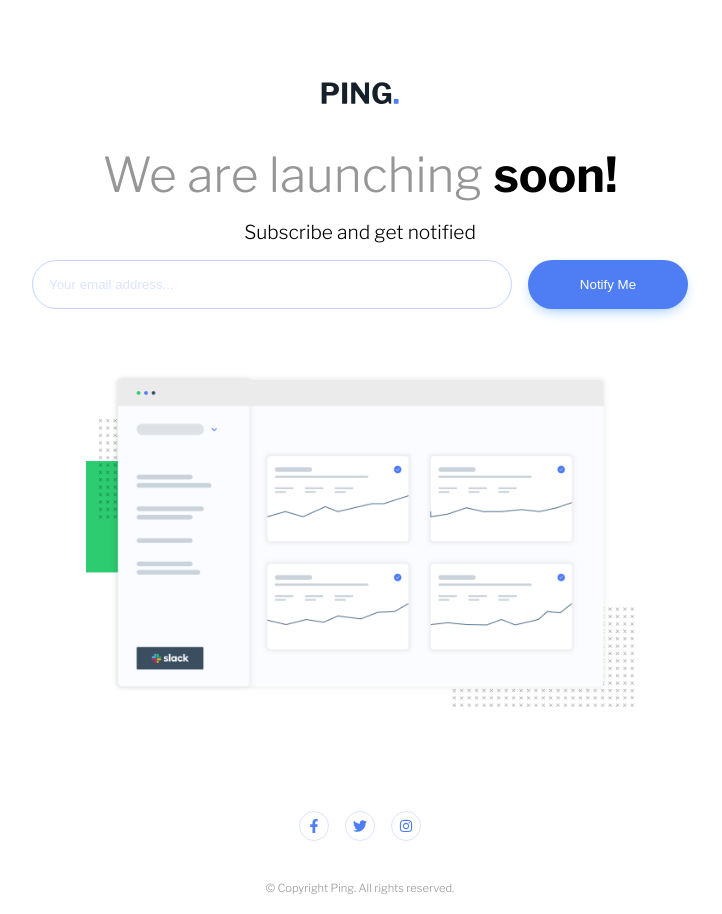
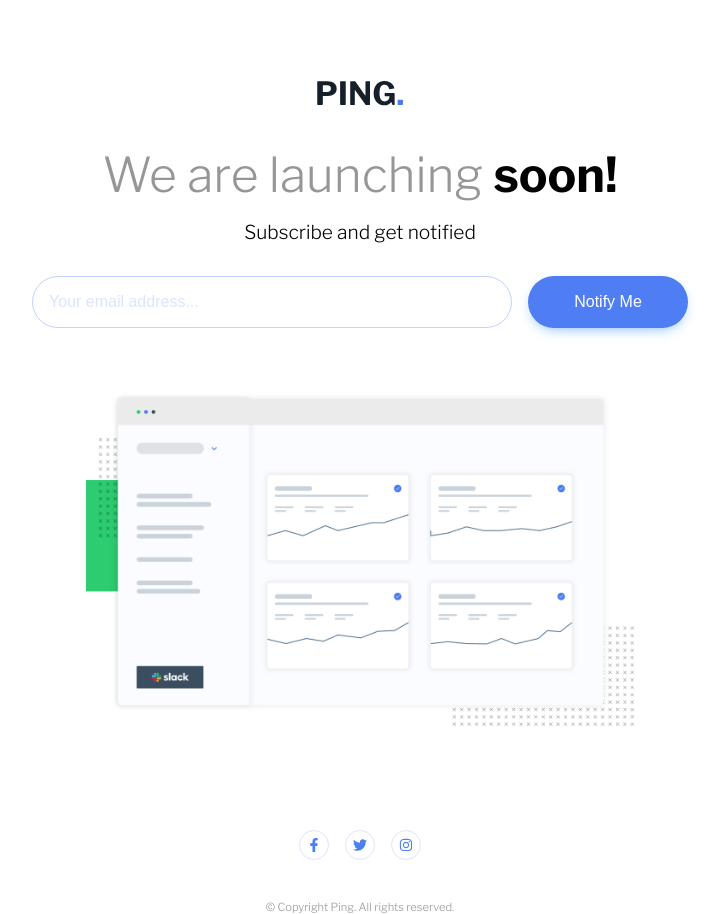
Before and after one commit to Pietrelll/ping-coming-soon-page, a plain HTML site: page index.html in a window 1280 px wide. Shown: the whole page, without its empty margins (280-1002 px from the left). Drawn offline with nearby package versions, Linux system fonts and the light colour scheme.

Commit message:
font size changes for form

```diff
--- a/style.css
+++ b/style.css
@@ -142,11 +142,12 @@ input:focus {
     }
 
     .logo {
-        scale: 90%;
+        scale: 100%;
     }
 
     h2 {
         font-size: 0.6em;
+        margin-bottom: 2rem;
     }
 
     form {
@@ -158,6 +159,7 @@ input:focus {
         grid-area: a;
         width: 30rem;
         padding: 1rem;
+        font-size: 1rem;
     }
 
     #submit-btn {
@@ -166,6 +168,7 @@ input:focus {
         padding: 1rem 2.5rem;
         width: 10rem;
         margin-top: 0;
+        font-size: 1rem;
     }
 
     #dashboard-img {
```
